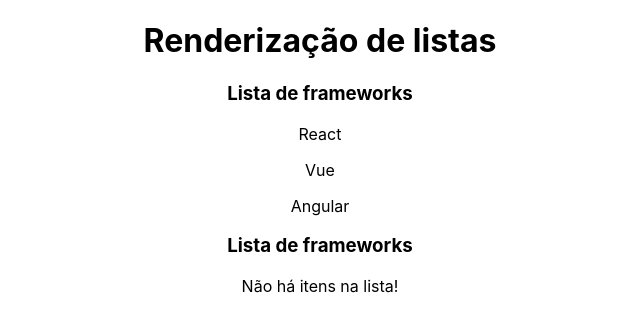
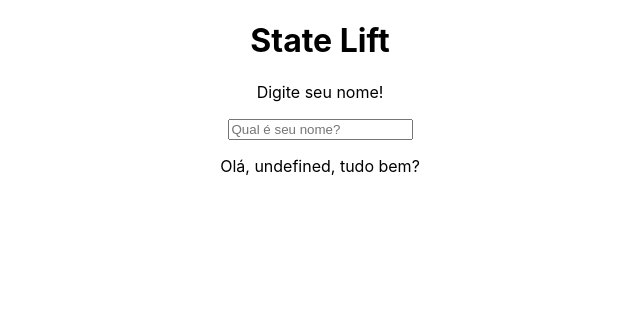
Before and after one commit to Marquiiim/React, a React (Create React App) app in the folder my-project/: page / in a window 1280 px wide. Shown: the top 332 px of the page, without its empty margins (320-960 px from the left). Built offline with nearby package versions, Linux system fonts and the light colour scheme.

Commit message:
State Lift testes

```diff
--- a/my-project/src/App.js
+++ b/my-project/src/App.js
@@ -1,16 +1,18 @@
 import './App.css';
-import OutraLista from './components/OutraLista';
+import { useState } from 'react'
+import SeuNome from './components/SeuNome';
+import Saudacao from './components/Saudacao';
 
 function App() {
-  const meusItens = ['React', 'Vue', 'Angular']
+  const [nome, setNome] = useState()
 
   return (
     <div className="App">
       <h1>
-        Renderização de listas
+        State Lift
       </h1>
-      <OutraLista itens={meusItens} />
-      <OutraLista itens={[]} />
+    <SeuNome setNome={setNome} />
+    <Saudacao nome={nome} />
     </div>
   );
 }
--- /dev/null
+++ b/my-project/src/components/Saudacao.js
@@ -0,0 +1,11 @@
+function Saudacao({ nome }) {
+
+    function gerarSaudacao(algumNome) {
+
+        return `Olá, ${algumNome}, tudo bem?`
+    }
+
+    return <><p>{gerarSaudacao (nome)}</p></>
+}
+
+export default Saudacao
--- /dev/null
+++ b/my-project/src/components/SeuNome.js
@@ -0,0 +1,13 @@
+function SeuNome({ setNome }) {
+
+    return (
+        <div>
+            <p>
+                Digite seu nome!
+            </p>
+            <input type='text' placeholder='Qual é seu nome?' onChange={(e) => setNome(e.target.value)} ></input>
+        </div>
+    )
+}
+
+export default SeuNome
```
